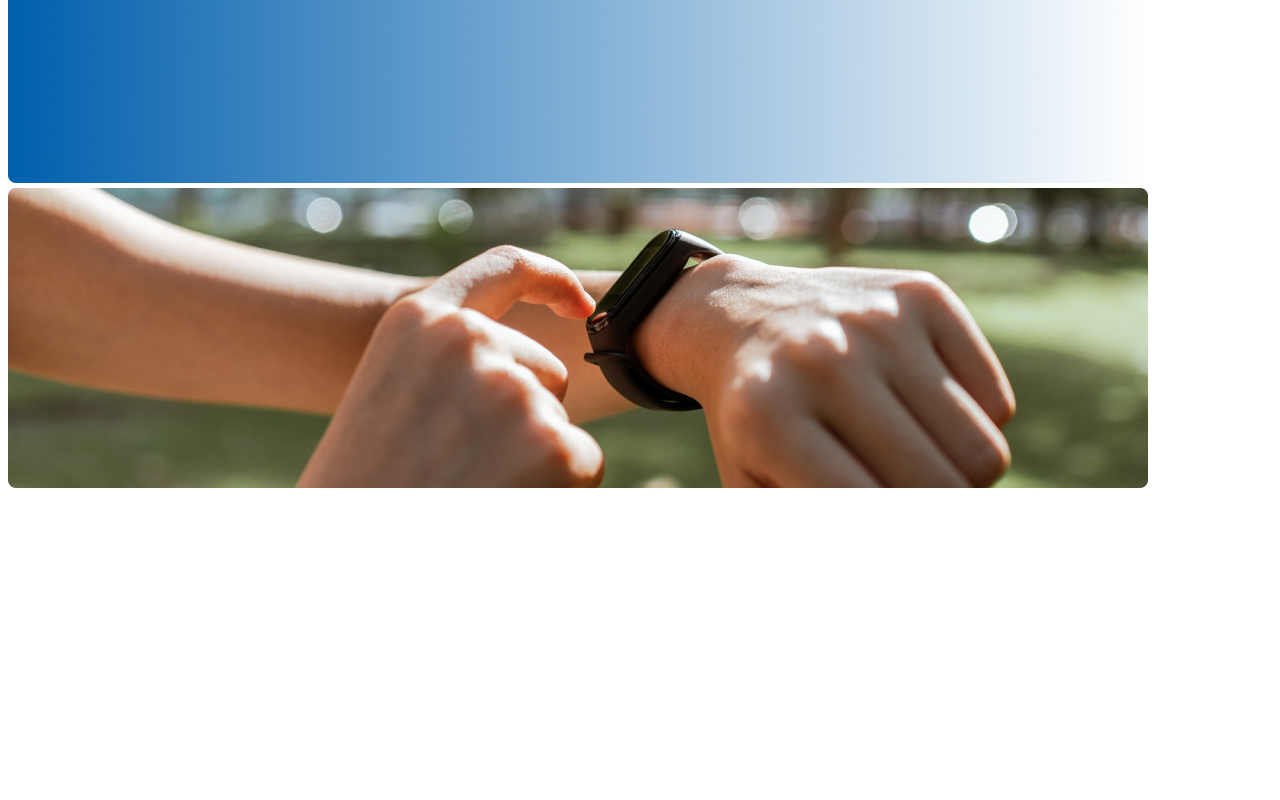
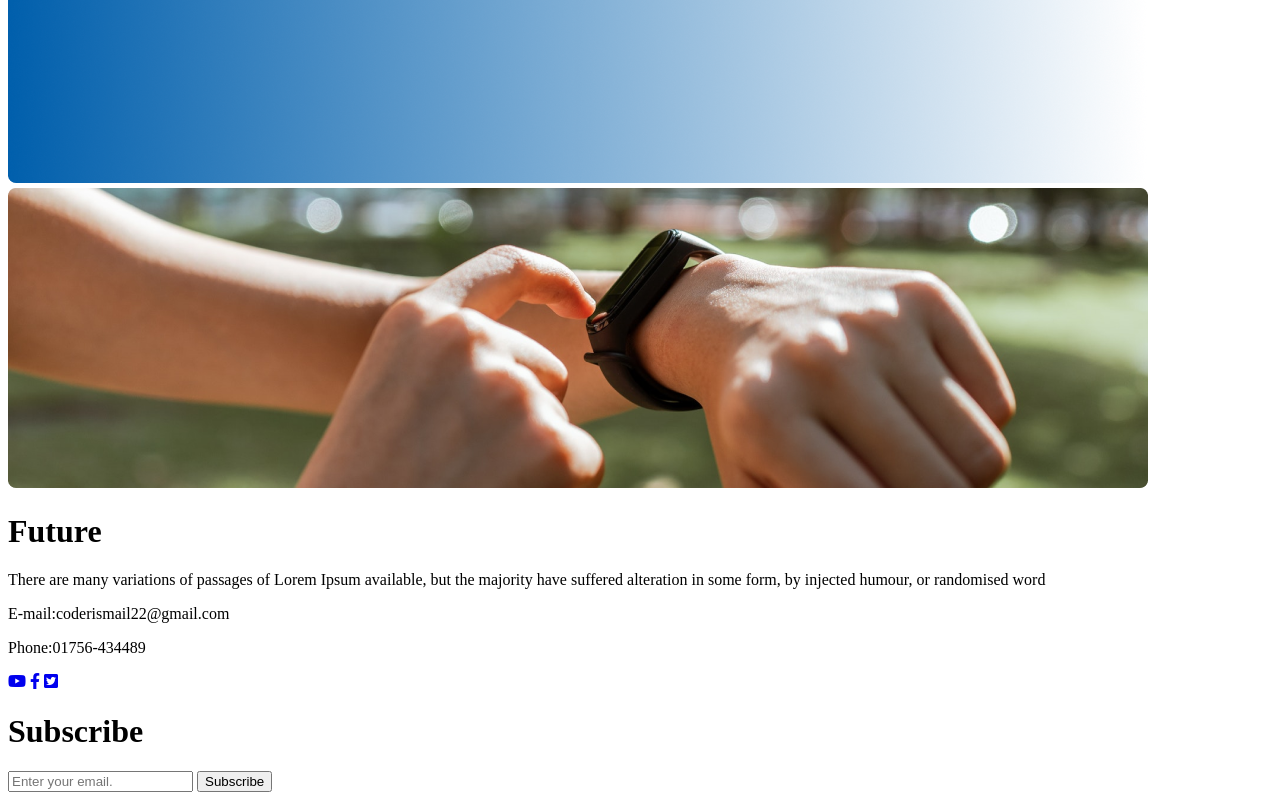
Before and after one commit to coderismail22/assignment-1, a plain HTML site: page index.html in a window 1280 px wide. Shown: the part 1925-2725 px from the top of the page. Before the commit the page ends 2425 px from the top, so only its background shows below. Drawn offline with Linux system fonts and the light colour scheme.

Commit message:
footer-section-added

```diff
--- a/index.html
+++ b/index.html
@@ -101,6 +101,32 @@
       </div>
     </div>
     <!-- Contact Section End -->
+     <!-- Footer Start -->
+     <div class="footer-container">
+      <div class="footer-text">
+        <h1>Future</h1>
+        <p>
+          There are many variations of passages of Lorem Ipsum available, but
+          the majority have suffered alteration in some form, by injected
+          humour, or randomised word
+        </p>
+        <div class="mail-phone">
+          <p>E-mail:coderismail22@gmail.com</p>
+          <p>Phone:01756-434489</p>
+        </div>
+        <div class="icons">
+          <a href="#"><i class="fa-brands fa-youtube"></i></i></a>
+          <a href="#"><i class="fa-brands fa-facebook-f"></i></a>
+          <a href="#"><i class="fa-brands fa-square-twitter"></i></a>
+        </div>
+      </div>
+      <div class="footer-subscribe">
+        <h1>Subscribe</h1>
+        <input class="email-input-field" type="text" placeholder="Enter your email." />
+        <button class="btn-primary">Subscribe</button>
+      </div>
+    </div>
+  <!-- Footer End -->
     </div>
   </body>
 </html>
```
